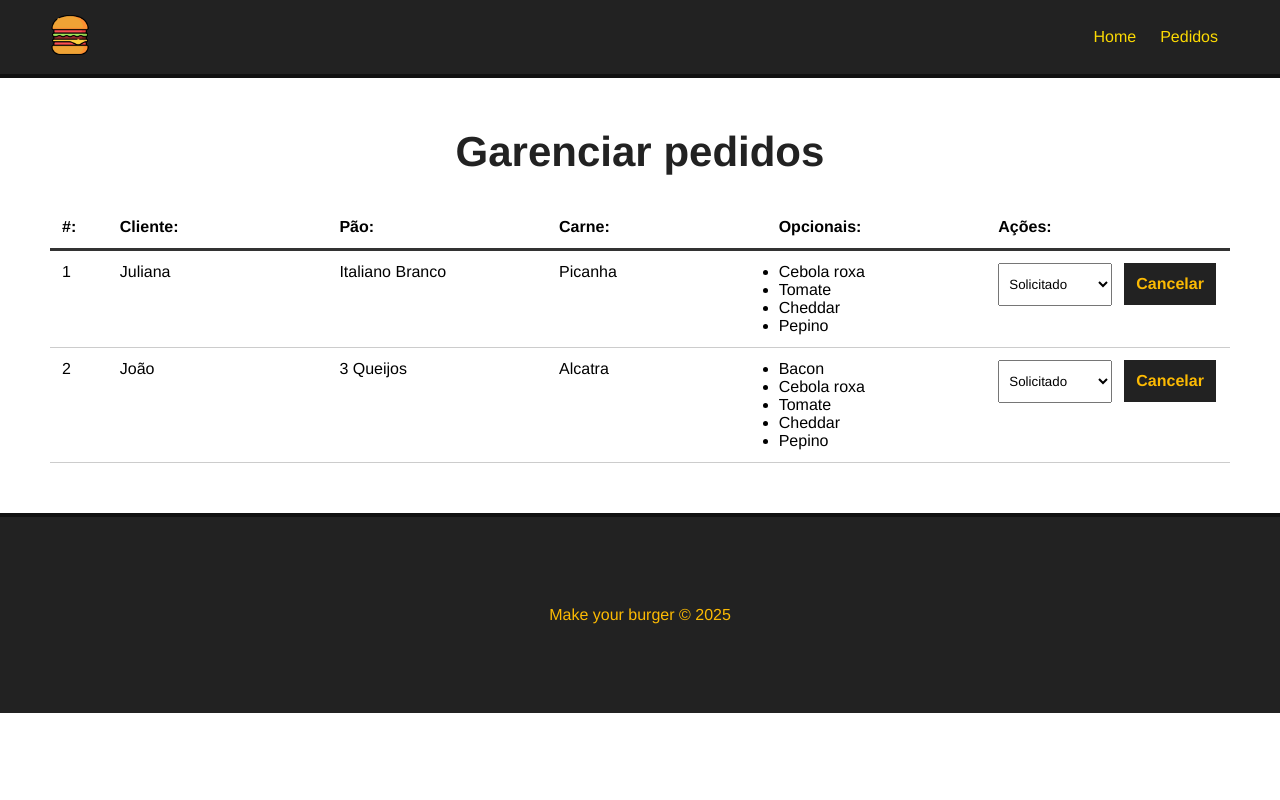
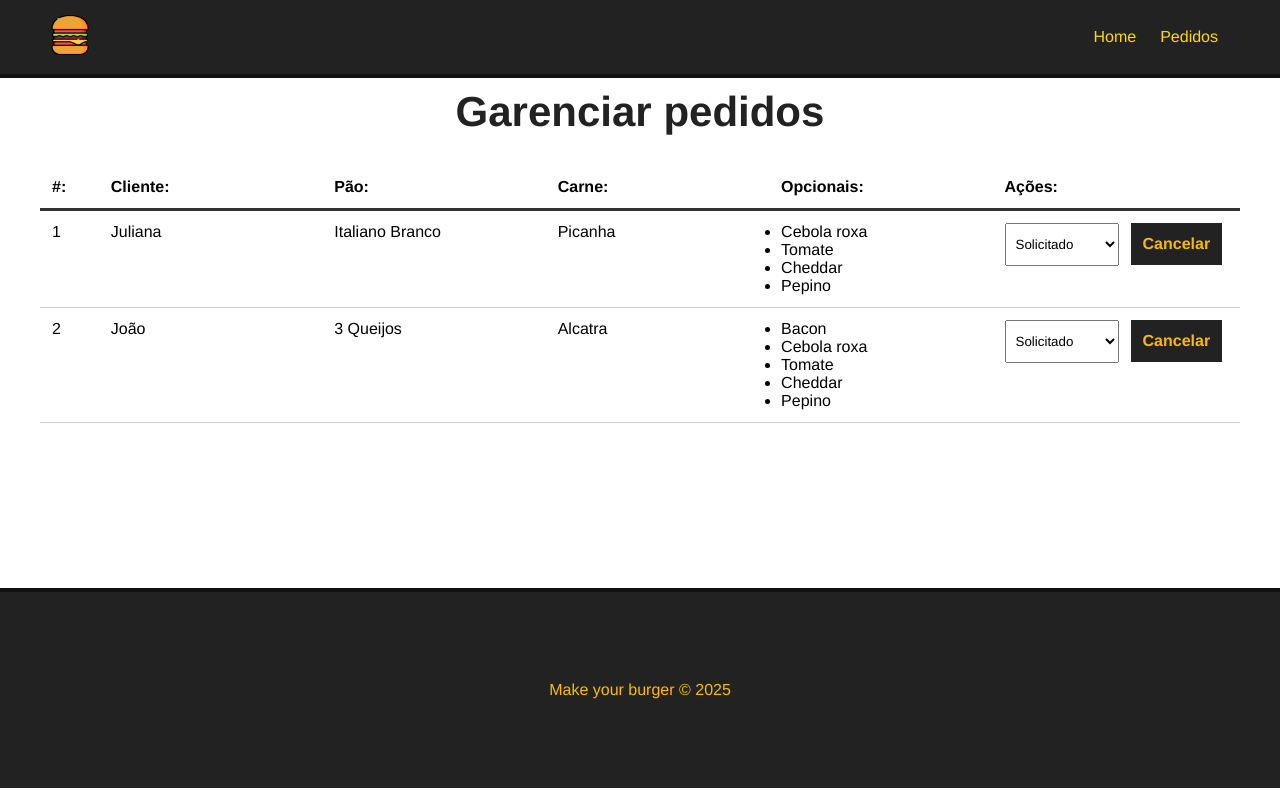
Before and after one commit to j-ordep/super-burger, a Vue app in the folder frontend/: page /pedidos in a window 1280 px wide. Built offline with nearby package versions, Linux system fonts and the light colour scheme; data requests are answered from the project's data file.

Commit message:
final version

```diff
--- a/frontend/src/App.vue
+++ b/frontend/src/App.vue
@@ -37,14 +37,14 @@ export default {
   }
 
   .main-container {
-    margin: 50px;
-    min-height: 250px;
+    min-height: 500px;
   }
 
   h1 {
     text-align: center;
     font-size: 42px;
     margin-bottom: 30px;
+    margin-top: 10px;
     color: #222;
   }
 </style>
--- a/frontend/src/components/BurgerForm.vue
+++ b/frontend/src/components/BurgerForm.vue
@@ -29,7 +29,7 @@
           <label id="opcionais-title" for="opcionais">Selecione os opcionais:</label>
           <div class="checkbox-container" v-for="opcional in opcionaisdata" :key="opcional.id">
             <input type="checkbox" name="opcionais" v-model="opcionais" :value="opcional.tipo"> <!-- :value define o valor que será salvo no array quando o checkbox for marcado. -->
-            <span>{{ opcional.tipo }}</span> <!-- é oq é exibido na pagina -->
+            <span>{{ opcional.tipo }}</span>
           </div>
 
         </div>
--- a/frontend/src/components/Dashboard.vue
+++ b/frontend/src/components/Dashboard.vue
@@ -1,5 +1,6 @@
 <template>
   <div id="burger-table" v-if="burgers">
+    <Message :msg="msg" v-show="msg"/>
     <div>
       <div id="burger-table-heading">
         <div class="order-id">#:</div>
@@ -23,7 +24,7 @@
         </div>
         <div>
           <select name="status" class="status" @change="updateBurger($event, burger.id)">
-            <option :value="s.tipo" v-for="s in status" :key="s.id" :selected="burger.status == s.tipo">
+            <option v-for="s in status" :key="s.id" :value="s.tipo" :selected="burger.status == s.tipo">
               {{ s.tipo }}
             </option>
           </select>
@@ -38,14 +39,20 @@
 </template>
 
 <script>
+import Message from './Message.vue'
+
   export default {
     name: "Dashboard",
     data() {
       return {
         burgers: null,
         burger_id: null,
-        status: []
+        status: [],
+        msg: null
       }
+    },
+    components: {
+      Message,
     },
     methods: {
       async getPedidos() {
@@ -55,7 +62,6 @@
 
         this.burgers = data
 
-        // Resgata os status de pedidos
         this.getStatus()
 
       },
@@ -76,6 +82,9 @@
 
         const res = await req.json()
 
+        this.msg = `Pedido removido com sucesso`
+        setTimeout(() => this.msg="", 2000);
+
         this.getPedidos()
 
       },
@@ -93,12 +102,15 @@
 
         const res = await req.json()
 
+        this.msg = `Pedido Nº ${res.id} atualizado para ${res.status}`
+        setTimeout(() => this.msg="", 2000);
+
         console.log(res)
 
       }
     },
     mounted () {
-    this.getPedidos()
+      this.getPedidos()
     }
   }
 </script>
--- a/frontend/src/components/Footer.vue
+++ b/frontend/src/components/Footer.vue
@@ -12,8 +12,6 @@ export default {
 
 <style scoped>
   #footer {
-    /* position: absolute; */
-    /* bottom: 0; */
     height: 200px;
     width: 100%;
     display: flex;
```
